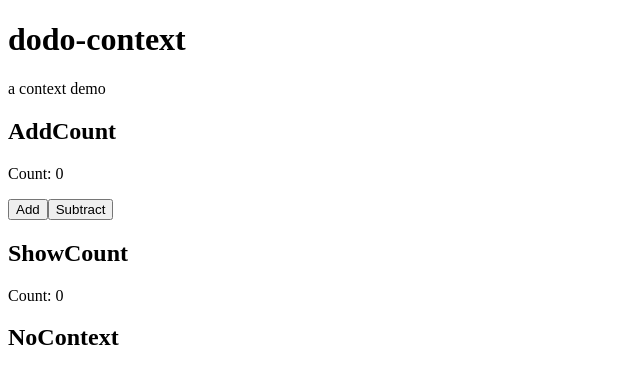
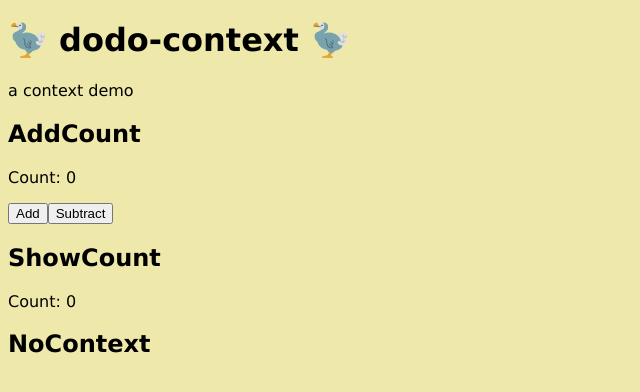
Before and after one commit to niklas-mardby/dodo-context, a React (Vite) app: page / in a window 1280 px wide. Shown: the top 392 px of the page, without its empty margins (0-640 px from the left). Built offline with nearby package versions, Linux system fonts and the light colour scheme.

Commit message:
Added some minor styles

```diff
--- a/src/App.tsx
+++ b/src/App.tsx
@@ -7,7 +7,7 @@ import { AnotherCountContextProvider } from "./contexts/AnotherCountContext";
 function App() {
 	return (
 		<AnotherCountContextProvider>
-			<h1>dodo-context</h1>
+			<h1>🦤 dodo-context 🦤</h1>
 			<p>a context demo</p>
 			<AddCount />
 			<ShowCount />
--- a/src/index.scss
+++ b/src/index.scss
@@ -0,0 +1,5 @@
+body {
+	background-color: palegoldenrod;
+	font-family: "Lucida Sans", "Lucida Sans Regular", "Lucida Grande",
+		"Lucida Sans Unicode", Geneva, Verdana, sans-serif;
+}
```
